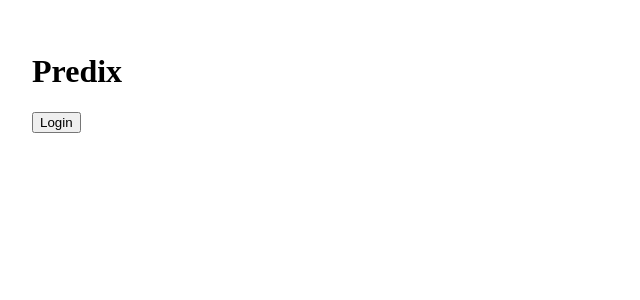
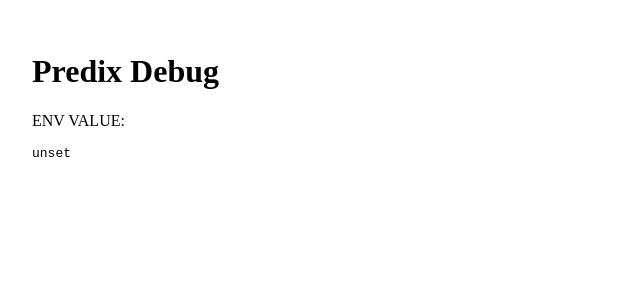
Before and after one commit to RogueRig/predix, a React (Vite) app in the folder frontend/: page / in a window 1280 px wide. Shown: the top 300 px of the page, without its empty margins (0-640 px from the left). Built offline with nearby package versions, Linux system fonts and the light colour scheme; no server answers.

Commit message:
Update App.tsx

```diff
--- a/frontend/src/App.tsx
+++ b/frontend/src/App.tsx
@@ -1,20 +1,11 @@
-import { usePrivy } from "@privy-io/react-auth";
-
 export default function App() {
-  const { login, authenticated, user } = usePrivy();
-
   return (
     <div style={{ padding: 24 }}>
-      <h1>Predix</h1>
-
-      {!authenticated ? (
-        <button onClick={login}>Login</button>
-      ) : (
-        <>
-          <p>✅ Logged in</p>
-          <pre>{JSON.stringify(user, null, 2)}</pre>
-        </>
-      )}
+      <h1>Predix Debug</h1>
+      <p>ENV VALUE:</p>
+      <pre>
+        {String(import.meta.env.VITE_PRIVY_APP_ID)}
+      </pre>
     </div>
   );
 }
```
